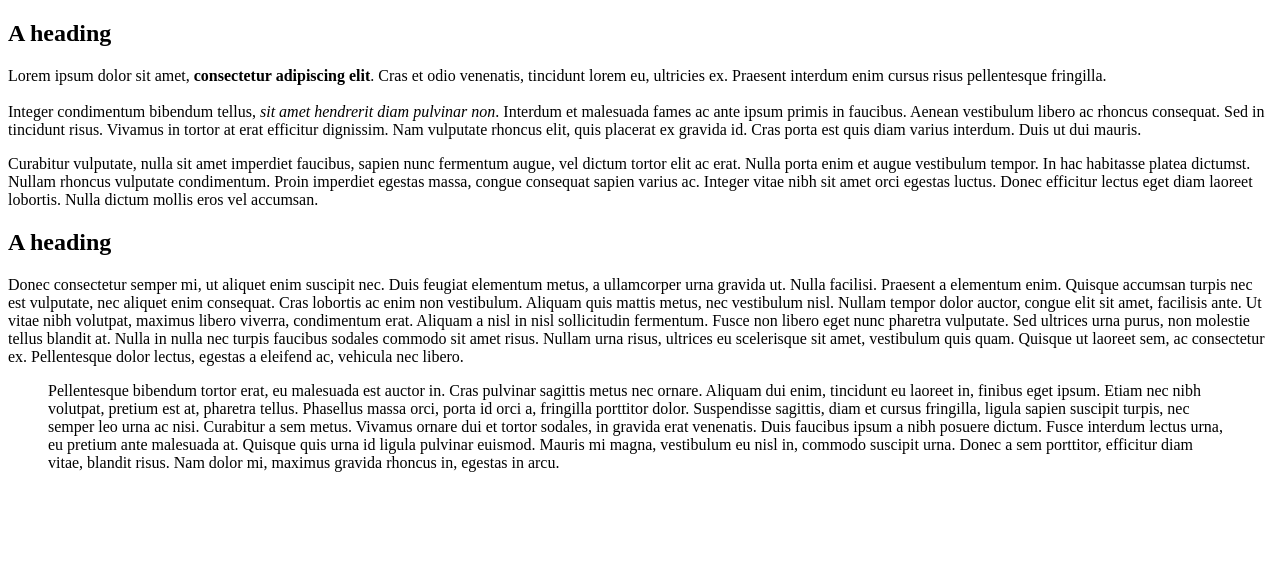
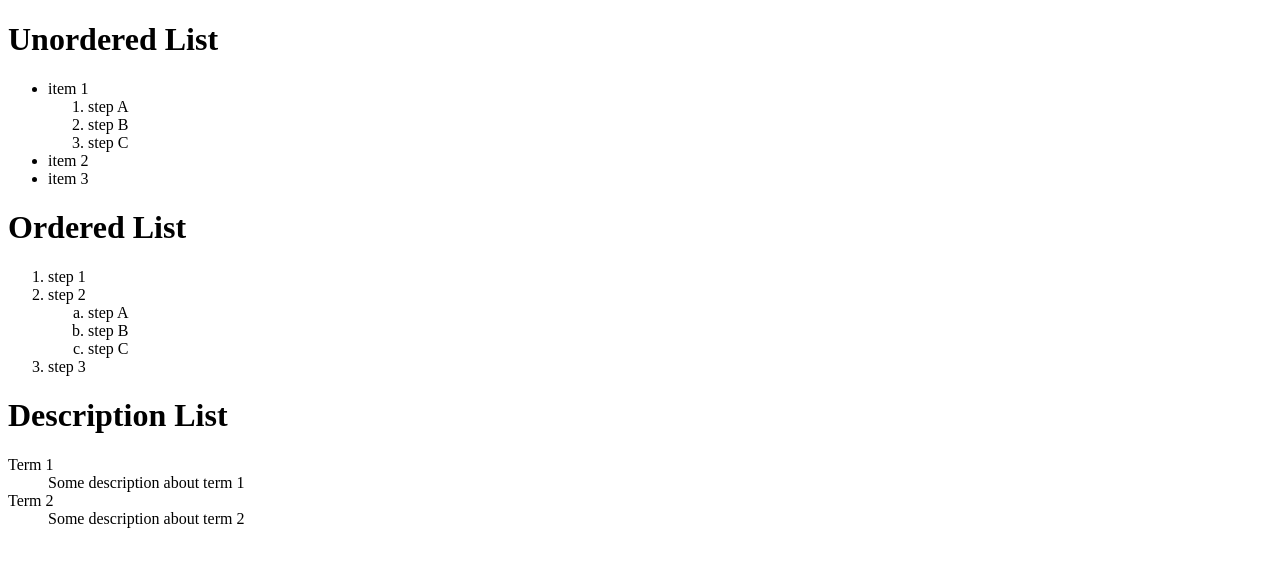
Before and after one commit to soni-R/html5-and-css3, a plain HTML site: page index.html in a window 1280 px wide. Drawn offline with Linux system fonts and the light colour scheme.

Commit message:
About Lists

```diff
--- a/index.html
+++ b/index.html
@@ -1,27 +1,47 @@
-<!DOCTYPE html>
+<!doctype html>
 <html>
 	<head>
+		<meta charset="utf-8">
 		<title>webpage title</title>
 	</head>
 	<body>
+		<h1>Unordered List</h1>
 
-		<section>
-		<h1>A heading</h1>
+		<ul>
+			<li>item 1
+				<ol>
+					<li>step A</li>
+					<li>step B</li>
+					<li>step C</li>
+				</ol>
+			</li>
+			<li>item 2</li>
+			<li>item 3</li>
+		</ul>
 
-		<p>Lorem ipsum dolor sit amet, <strong>consectetur adipiscing elit</strong>. Cras et odio venenatis, tincidunt lorem eu, ultricies ex. Praesent interdum enim cursus risus pellentesque fringilla.<br><br> Integer condimentum bibendum tellus,<em> sit amet hendrerit diam pulvinar non</em>. Interdum et malesuada fames ac ante ipsum primis in faucibus. Aenean vestibulum libero ac rhoncus consequat. Sed in tincidunt risus. Vivamus in tortor at erat efficitur dignissim. Nam vulputate rhoncus elit, quis placerat ex gravida id. Cras porta est quis diam varius interdum. Duis ut dui mauris.</p>
+		<h1>Ordered List</h1>
 
-		<p>Curabitur vulputate, nulla sit amet imperdiet faucibus, sapien nunc fermentum augue, vel dictum tortor elit ac erat. Nulla porta enim et augue vestibulum tempor. In hac habitasse platea dictumst. Nullam rhoncus vulputate condimentum. Proin imperdiet egestas massa, congue consequat sapien varius ac. Integer vitae nibh sit amet orci egestas luctus. Donec efficitur lectus eget diam laoreet lobortis. Nulla dictum mollis eros vel accumsan.</p>
-		</section>
+		<ol>
+			<li>step 1</li>
+			<li>step 2
+				<ol type="a">
+					<li>step A</li>
+					<li>step B</li>
+					<li>step C</li>
+				</ol>
+			</li>
+			<li>step 3</li>
+		</ol>
 
-		<article>
-		<h1>A heading</h1>
+		<h1>Description List</h1>
 
-		<p>Donec consectetur semper mi, ut aliquet enim suscipit nec. Duis feugiat elementum metus, a ullamcorper urna gravida ut. Nulla facilisi. Praesent a elementum enim. Quisque accumsan turpis nec est vulputate, nec aliquet enim consequat. Cras lobortis ac enim non vestibulum. Aliquam quis mattis metus, nec vestibulum nisl. Nullam tempor dolor auctor, congue elit sit amet, facilisis ante. Ut vitae nibh volutpat, maximus libero viverra, condimentum erat. Aliquam a nisl in nisl sollicitudin fermentum. Fusce non libero eget nunc pharetra vulputate. Sed ultrices urna purus, non molestie tellus blandit at. Nulla in nulla nec turpis faucibus sodales commodo sit amet risus. Nullam urna risus, ultrices eu scelerisque sit amet, vestibulum quis quam. Quisque ut laoreet sem, ac consectetur ex. Pellentesque dolor lectus, egestas a eleifend ac, vehicula nec libero.</p>
-		</article>
+		<dl>
+			<dt>Term 1</dt>
+			<dd>Some description about term 1<dd>
 
-		<aside>
-		<blockquote>Pellentesque bibendum tortor erat, eu malesuada est auctor in. Cras pulvinar sagittis metus nec ornare. Aliquam dui enim, tincidunt eu laoreet in, finibus eget ipsum. Etiam nec nibh volutpat, pretium est at, pharetra tellus. Phasellus massa orci, porta id orci a, fringilla porttitor dolor. Suspendisse sagittis, diam et cursus fringilla, ligula sapien suscipit turpis, nec semper leo urna ac nisi. Curabitur a sem metus. Vivamus ornare dui et tortor sodales, in gravida erat venenatis. Duis faucibus ipsum a nibh posuere dictum. Fusce interdum lectus urna, eu pretium ante malesuada at. Quisque quis urna id ligula pulvinar euismod. Mauris mi magna, vestibulum eu nisl in, commodo suscipit urna. Donec a sem porttitor, efficitur diam vitae, blandit risus. Nam dolor mi, maximus gravida rhoncus in, egestas in arcu.</blockquote>
-		</aside>
+			<dt>Term 2</dt>
+			<dd>Some description about term 2<dd>
+		</dl>
 
 	</body>
 </html>
```
